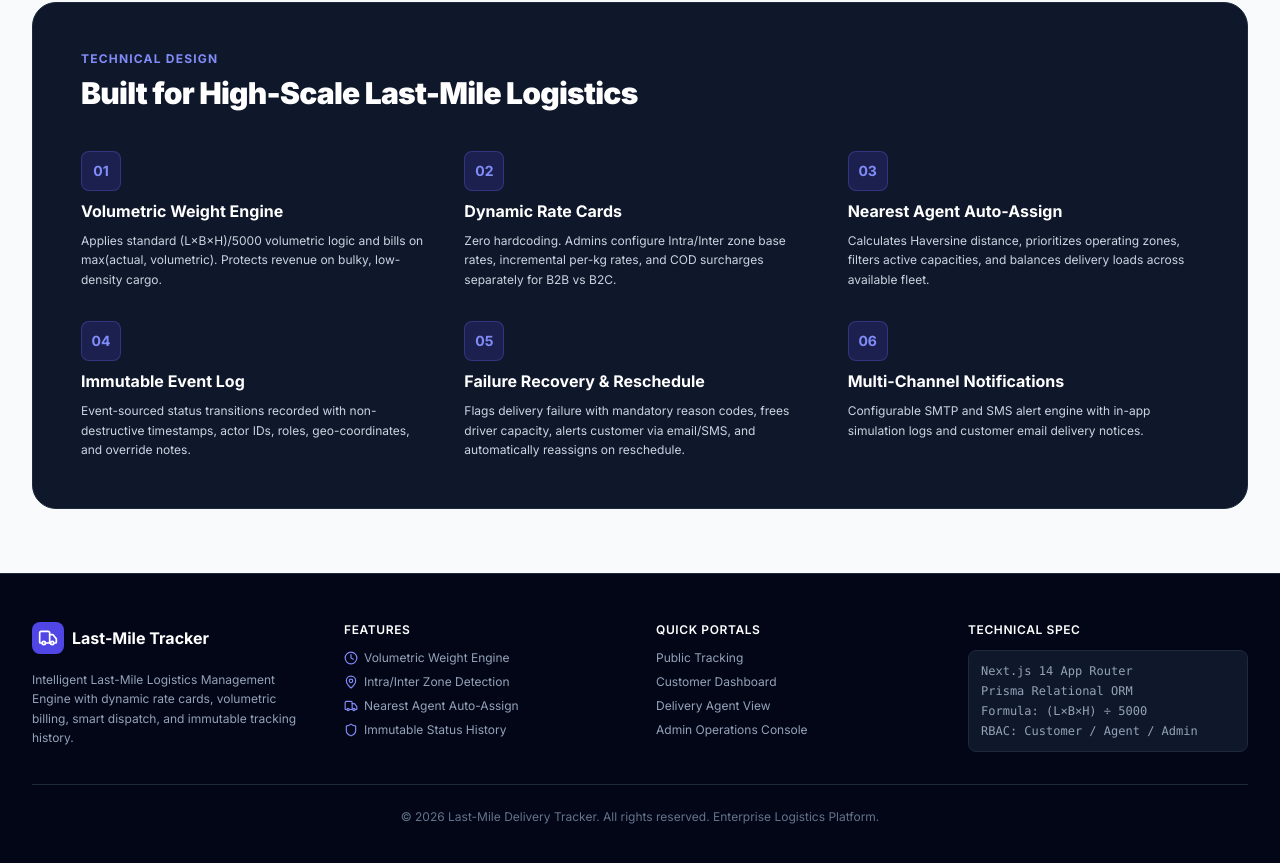
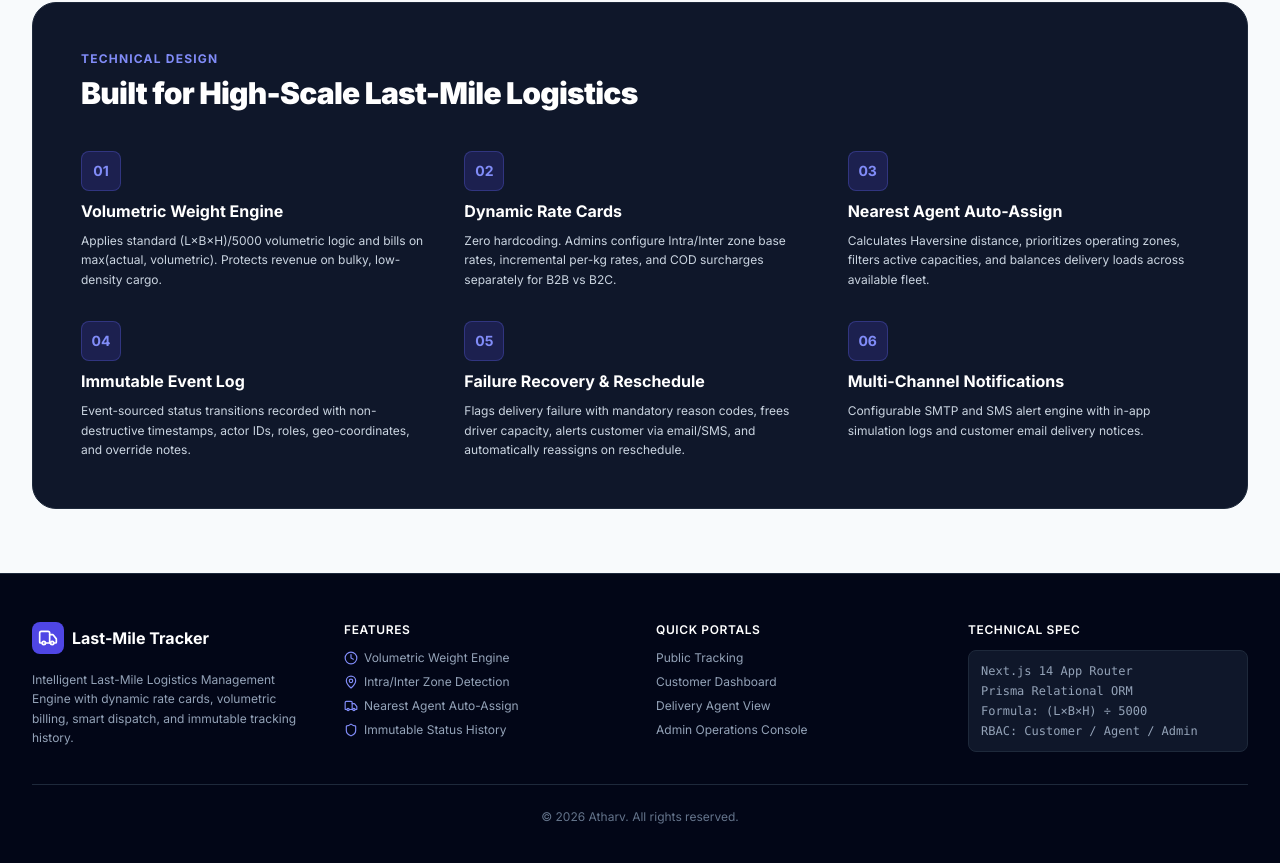
Before and after one commit to atharvhiremath/last-mile-delivery-tracker, a Next.js app: page / in a window 1280 px wide. Shown: the part 1849-2712 px from the top of the page. Built offline with nearby package versions, Linux system fonts and the light colour scheme; no server answers; the database is empty.

Commit message:
Update author copyright to Atharv

```diff
--- a/src/components/Footer.tsx
+++ b/src/components/Footer.tsx
@@ -55,7 +55,7 @@ export default function Footer() {
         </div>
 
         <div className="mt-8 pt-6 border-t border-slate-800 text-center text-xs text-slate-500">
-          © {new Date().getFullYear()} Last-Mile Delivery Tracker. All rights reserved. Enterprise Logistics Platform.
+          © {new Date().getFullYear()} Atharv. All rights reserved.
         </div>
       </div>
     </footer>
```
Also changed, not shown: 1 other file (tests, documents, lock files or other folders).
